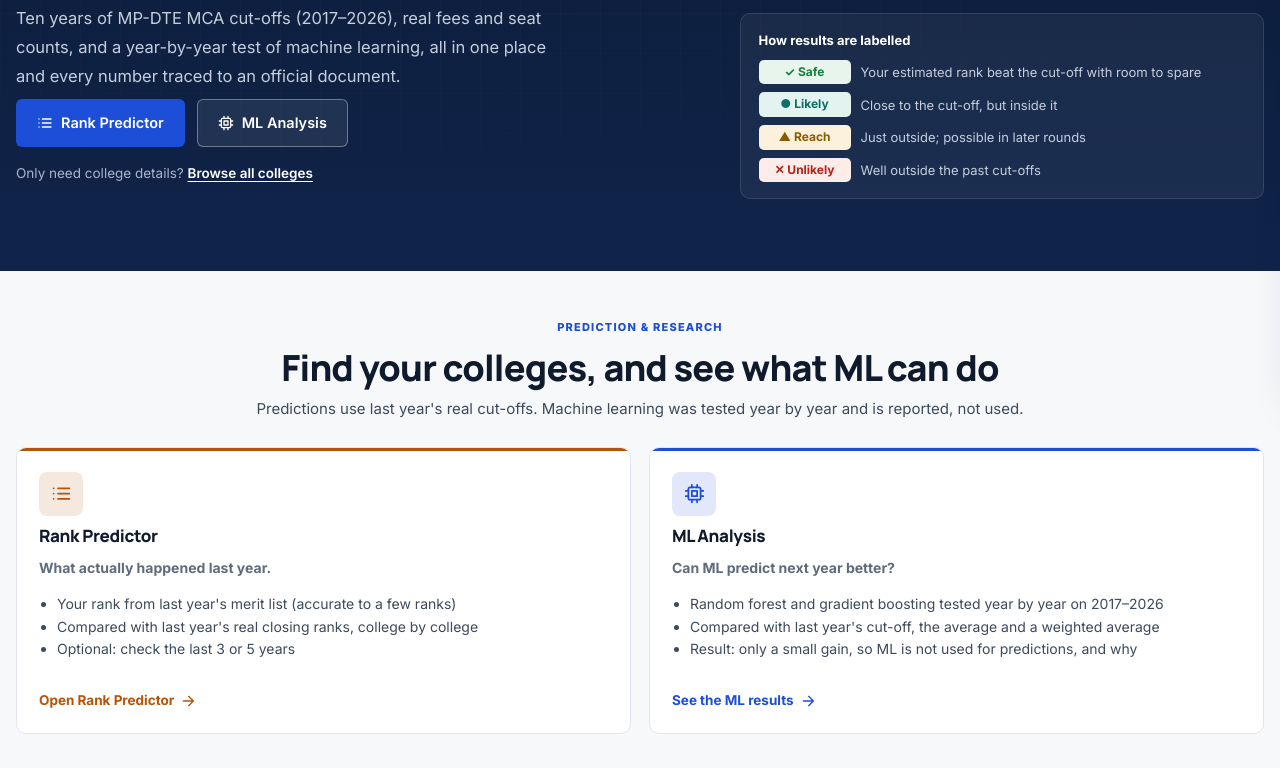
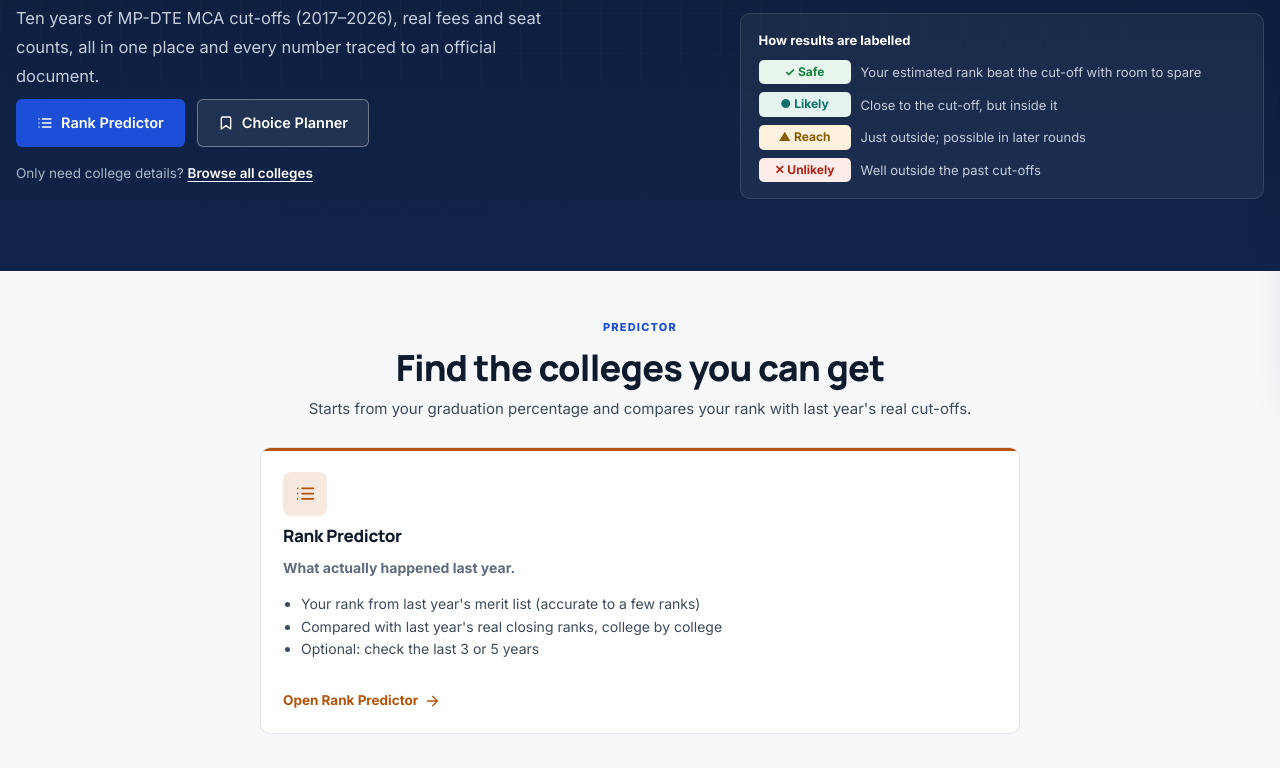
Before and after one commit to i-bhagyashree/mca-college-predictor, a plain HTML site: page index.html in a window 1280 px wide. Shown: the part 412-1180 px from the top of the page. Drawn offline with Linux system fonts and the light colour scheme.

Commit message:
Home page: remove the ML Analysis button, text and card
The home page now points only to the Rank Predictor and Choice Planner; the ML
Analysis page stays reachable from the navigation. Presentation title slide
uses the new home page screenshot.

```diff
--- a/assets/css/styles.css
+++ b/assets/css/styles.css
@@ -1153,3 +1153,4 @@ details.how-box .diff-box { border-bottom: 1px solid var(--border); padding-bott
 .vs-student td { vertical-align: middle; }
 .vs-cl { display: block; margin-top: 3px; font-size: 12.5px; color: var(--text-muted); font-variant-numeric: tabular-nums; }
 @media (max-width: 640px) { .vs-student.cards-sm tr { grid-template-columns: repeat(2, minmax(0, 1fr)); } .vs-student.cards-sm td[data-label="Agree?"] { grid-column: 1 / -1; } }
+.pred-choice.single { grid-template-columns: 1fr; max-width: 760px; margin: 0 auto; }
--- a/index.html
+++ b/index.html
@@ -11,7 +11,7 @@
 <link rel="preconnect" href="https://fonts.googleapis.com">
 <link rel="preconnect" href="https://fonts.gstatic.com" crossorigin>
 <link rel="stylesheet" href="https://fonts.googleapis.com/css2?family=Inter:wght@400;500;600;700;800&family=Manrope:wght@600;700;800&display=swap">
-<link rel="stylesheet" href="assets/css/styles.css?v=20261114z">
+<link rel="stylesheet" href="assets/css/styles.css?v=20261115a">
 <script>
   // Apply the theme before first paint (avoids a flash).
   let t = "light";   // light by default; the toggle offers dark and "auto" (follow the system)
@@ -86,10 +86,10 @@
         <div class="hero-copy">
           <span class="hero-pill"><span class="dot"></span><span>Counselling <span id="ov-session"></span> · Cut-offs <span id="year-range"></span></span></span>
           <h1>Know where your percentage <br class="br-lg"><em>can take you.</em></h1>
-          <p class="lead">Ten years of MP-DTE MCA cut-offs (2017–2026), real fees and seat counts, and a year-by-year test of machine learning, all in one place and every number traced to an official document.</p>
+          <p class="lead">Ten years of MP-DTE MCA cut-offs (2017–2026), real fees and seat counts, all in one place and every number traced to an official document.</p>
           <div class="hero-actions">
             <a class="btn primary lg" href="#/rank"><svg class="ic"><use href="#i-list"/></svg>Rank Predictor</a>
-            <a class="btn lg on-dark" href="#/ml"><svg class="ic"><use href="#i-cpu"/></svg>ML Analysis</a>
+            <a class="btn lg on-dark" href="#/planner"><svg class="ic"><use href="#i-bookmark"/></svg>Choice Planner</a>
           </div>
           <p class="hero-alt">Only need college details? <a href="#/colleges">Browse all colleges</a></p>
         </div>
@@ -117,11 +117,11 @@
 
     <div class="container section">
       <div class="section-title center">
-        <span class="kicker">Prediction &amp; research</span>
-        <h2>Find your colleges, and see what ML can do</h2>
-        <p>Predictions use last year's real cut-offs. Machine learning was tested year by year and is reported, not used.</p>
+        <span class="kicker">Predictor</span>
+        <h2>Find the colleges you can get</h2>
+        <p>Starts from your graduation percentage and compares your rank with last year's real cut-offs.</p>
       </div>
-      <div class="pred-choice">
+      <div class="pred-choice single">
         <a class="feature f-amber" href="#/rank">
           <span class="feature-icon"><svg class="ic"><use href="#i-list"/></svg></span>
           <h3>Rank Predictor</h3>
@@ -132,17 +132,6 @@
             <li>Optional: check the last 3 or 5 years</li>
           </ul>
           <span class="feature-link">Open Rank Predictor <svg class="ic"><use href="#i-arrow"/></svg></span>
-        </a>
-        <a class="feature f-indigo" href="#/ml">
-          <span class="feature-icon"><svg class="ic"><use href="#i-cpu"/></svg></span>
-          <h3>ML Analysis</h3>
-          <p><b>Can ML predict next year better?</b></p>
-          <ul class="pc-list">
-            <li>Random forest and gradient boosting tested year by year on 2017–2026</li>
-            <li>Compared with last year's cut-off, the average and a weighted average</li>
-            <li>Result: only a small gain, so ML is not used for predictions, and why</li>
-          </ul>
-          <span class="feature-link">See the ML results <svg class="ic"><use href="#i-arrow"/></svg></span>
         </a>
       </div>
     </div>
@@ -680,7 +669,7 @@
   <div class="drawer-body" id="d-body"></div>
 </aside>
 
-<script src="assets/data/mca-data.js?v=20261114z"></script>
-<script src="assets/js/app.js?v=20261114z"></script>
+<script src="assets/data/mca-data.js?v=20261115a"></script>
+<script src="assets/js/app.js?v=20261115a"></script>
 </body>
 </html>
```
Also changed, not shown: 2 other files.
